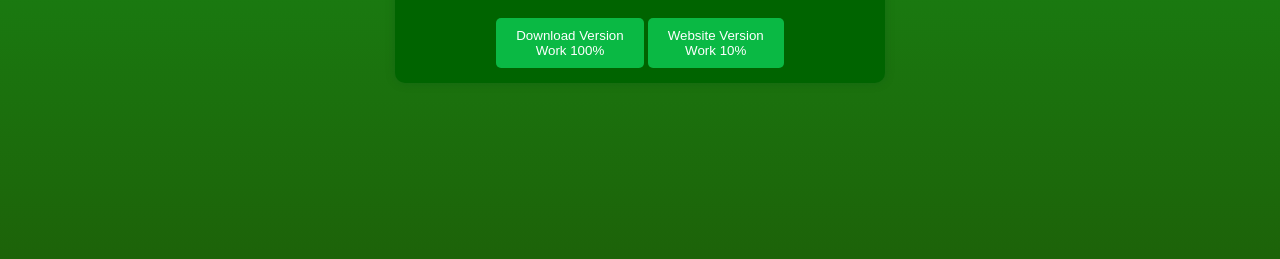
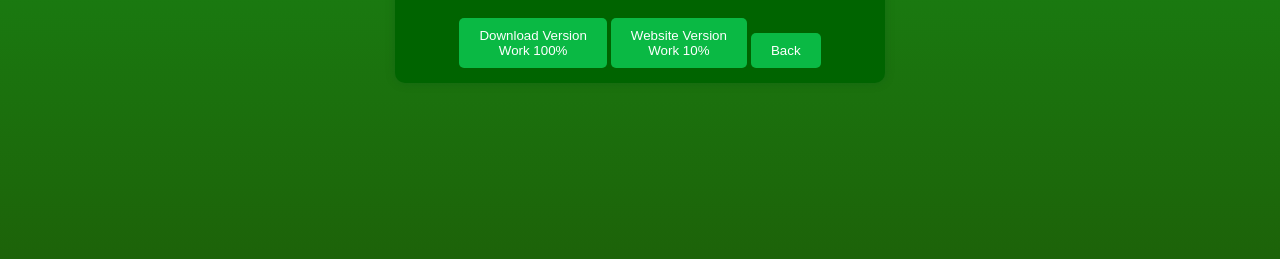
Before and after one commit to robuxisneverfree/Free-Robux-Generator, a plain HTML site: page windows.html in a window 1280 px wide. Shown: the part 437-696 px from the top of the page. Drawn offline with Linux system fonts and the light colour scheme.

Commit message:
back button windows.html

```diff
--- a/windows.html
+++ b/windows.html
@@ -39,6 +39,7 @@
         <h4>Infinite Robux Generator<br>Click the left side for 100% chance working robux and right side for 10% chance work robux.</h4>
         <button onclick="window.location.href='https://robuxisneverfree.github.io/windows'" class ="my-button"">Download Version<br>Work 100%</button>
         <button onclick="window.location.href='https://robuxisneverfree.github.io/windows'" class ="my-button">Website Version<br>Work 10%</button>
+        <button onclick="window.location.href='https://robuxisneverfree.github.io/'" class ="my-button">Back</button>
         </a>
         </div>
     </body>
```
